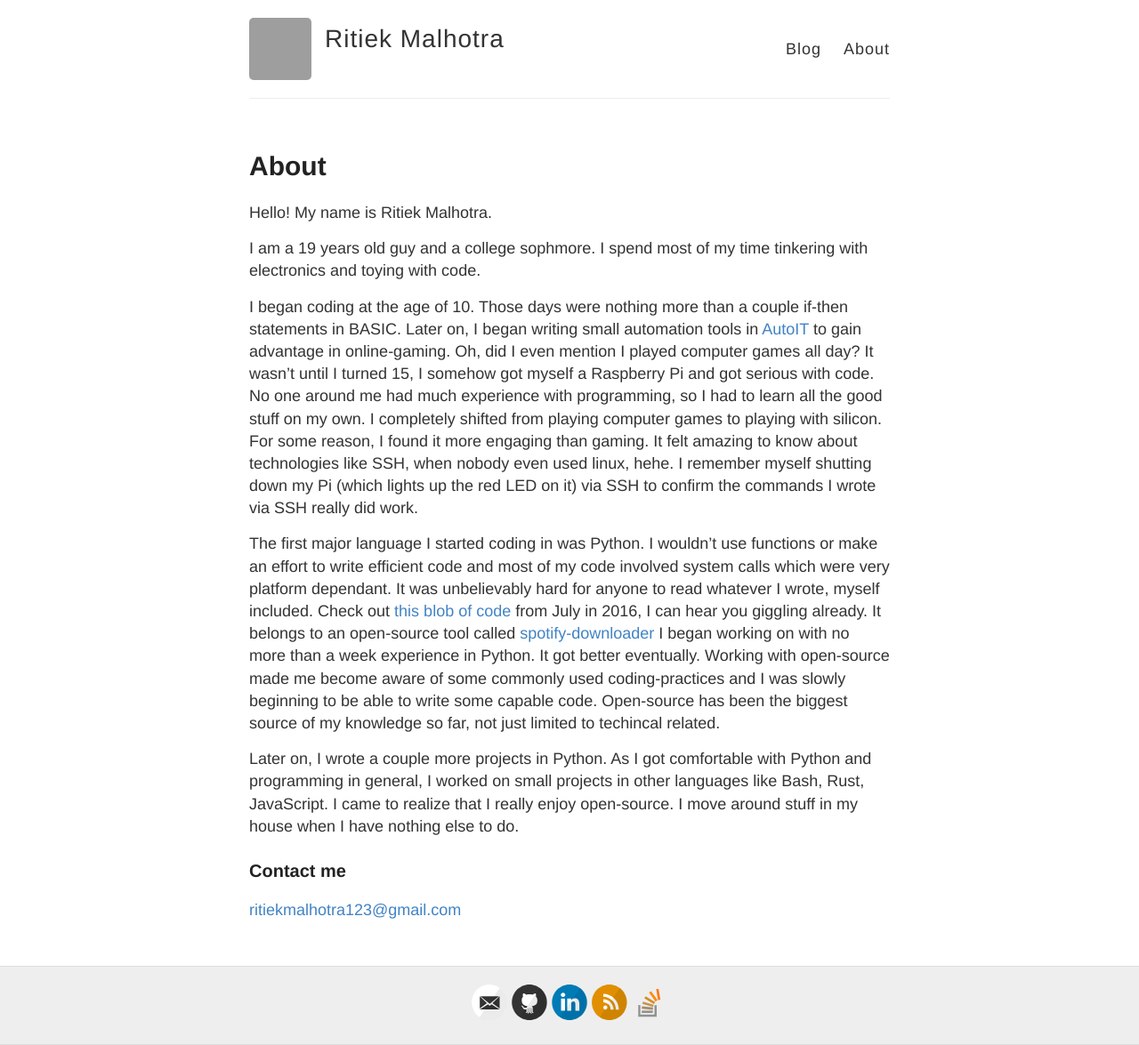
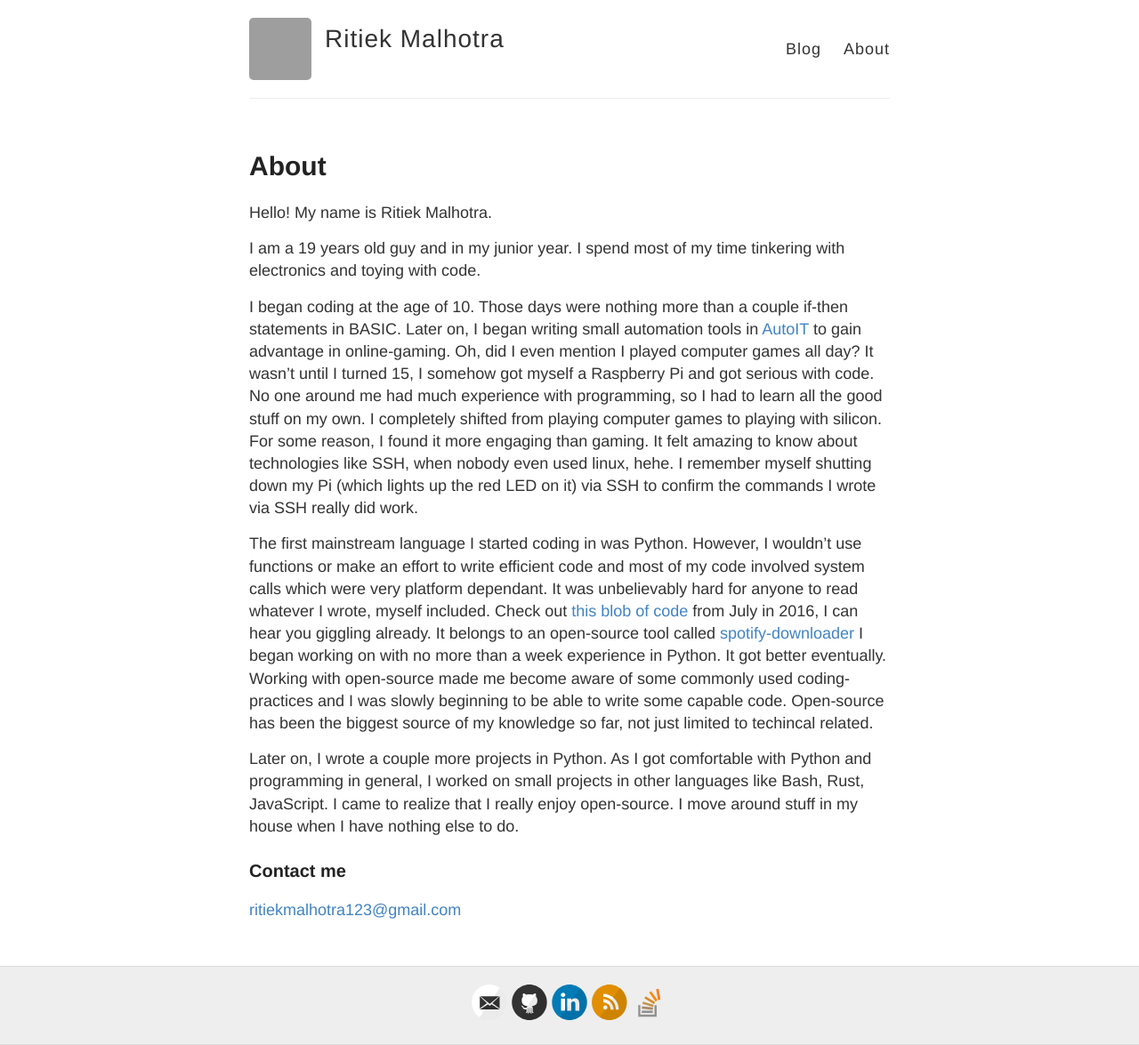
Before and after one commit to ritiek/ritiek.github.io, a Jekyll site: the page built from about.md, in a window 1280 px wide. Shown: the whole page at 89% size. Built offline with Jekyll 4.4.1, drawn with Linux system fonts in a browser that asks for light colours; grey boxes are pictures that could not be loaded.

Commit message:
I'm growinggit add about.md

```diff
--- a/about.md
+++ b/about.md
@@ -6,12 +6,12 @@ permalink: /about/
 
 Hello! My name is Ritiek Malhotra.
 
-I am a 19 years old guy and a college sophmore. I spend most of my time tinkering with electronics and toying with code.
+I am a 19 years old guy and in my junior year. I spend most of my time tinkering with electronics and toying with code.
 
 I began coding at the age of 10. Those days were nothing more than a couple if-then statements in BASIC. Later on, I began writing small automation tools in [AutoIT](https://www.autoitscript.com/site/autoit/) to gain advantage in online-gaming. Oh, did I even mention I played computer games all day?
 It wasn't until I turned 15, I somehow got myself a Raspberry Pi and got serious with code. No one around me had much experience with programming, so I had to learn all the good stuff on my own. I completely shifted from playing computer games to playing with silicon. For some reason, I found it more engaging than gaming. It felt amazing to know about technologies like SSH, when nobody even used linux, hehe. I remember myself shutting down my Pi (which lights up the red LED on it) via SSH to confirm the commands I wrote via SSH really did work.
 
-The first major language I started coding in was Python. I wouldn't use functions or make an effort to write efficient code and most of my code involved system calls which were very platform dependant. It was unbelievably hard for anyone to read whatever I wrote, myself included. Check out [this blob of code](https://github.com/ritiek/spotify-downloader/blob/b473f8f3cd0f7f2b00cd39a4eb8f907264162ce0/YTMusic.py) from July in 2016, I can hear you giggling already. It belongs to an open-source tool called [spotify-downloader](https://github.com/ritiek/spotify-downloader) I began working on with no more than a week experience in Python. It got better eventually. Working with open-source made me become aware of some commonly used coding-practices and I was slowly beginning to be able to write some capable code. Open-source has been the biggest source of my knowledge so far, not just limited to techincal related.
+The first mainstream language I started coding in was Python. However, I wouldn't use functions or make an effort to write efficient code and most of my code involved system calls which were very platform dependant. It was unbelievably hard for anyone to read whatever I wrote, myself included. Check out [this blob of code](https://github.com/ritiek/spotify-downloader/blob/b473f8f3cd0f7f2b00cd39a4eb8f907264162ce0/YTMusic.py) from July in 2016, I can hear you giggling already. It belongs to an open-source tool called [spotify-downloader](https://github.com/ritiek/spotify-downloader) I began working on with no more than a week experience in Python. It got better eventually. Working with open-source made me become aware of some commonly used coding-practices and I was slowly beginning to be able to write some capable code. Open-source has been the biggest source of my knowledge so far, not just limited to techincal related.
 
 Later on, I wrote a couple more projects in Python. As I got comfortable with Python and programming in general, I worked on small projects in other languages like Bash, Rust, JavaScript. I came to realize that I really enjoy open-source. I move around stuff in my house when I have nothing else to do.
 
```
